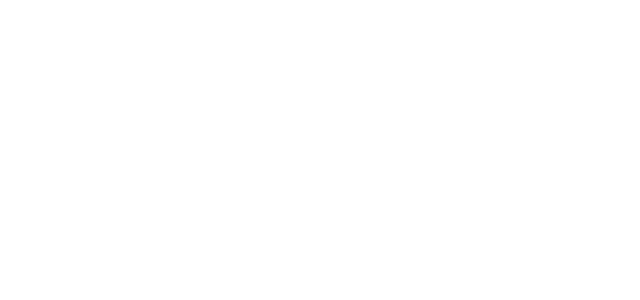
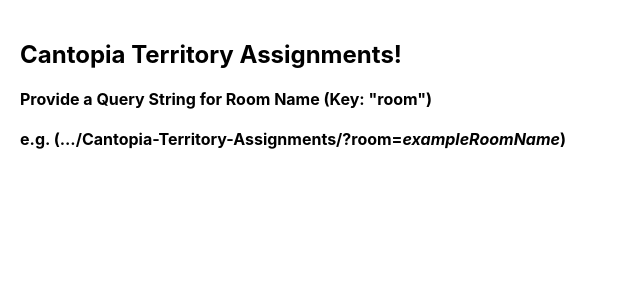
Before and after one commit to richbrett12/Cantopia-Territory-Assignments, a React (Create React App) app: page / in a window 1280 px wide. Before the commit this address had no page. Shown: the top 300 px of the page, without its empty margins (0-640 px from the left). Built offline with nearby package versions, Linux system fonts and the light colour scheme.

Commit message:
Updated Routing to use Query Strings

```diff
--- a/src/App.js
+++ b/src/App.js
@@ -10,7 +10,7 @@ function App() {
       <Router>
         <Routes>
           <Route
-            path="/Cantopia-Territory-Assignments/:roomName"
+            path="/"
             element={
               <TerritoryAssignment currentSalespeople={sampleSalespeople} />
             }
--- a/src/components/TerritoryAssignment.js
+++ b/src/components/TerritoryAssignment.js
@@ -4,7 +4,7 @@ import OhioSvg from "./Ohio";
 import SalespersonList from "./SalespersonList";
 import Grid from "@mui/material/Unstable_Grid2";
 import { Button } from "@mui/material";
-import { useParams } from "react-router-dom";
+import { useSearchParams } from "react-router-dom";
 import * as Y from "yjs";
 import { WebrtcProvider } from "y-webrtc";
 
@@ -16,9 +16,13 @@ let provider = null;
 
 function TerritoryAssignment({ currentSalespeople }) {
   const [currentState, dispatch] = useReducer(ContextReducer, AppContextObject);
-  const { roomName } = useParams();
+  const [searchParams, setSearchParams] = useSearchParams();
+
+  const roomName = searchParams.get("room");
+  const missingRoomName = roomName === null || roomName === "";
 
   useEffect(() => {
+    if (!missingRoomName) {
       if (!provider || provider.roomName !== roomName) {
         if (provider) {
           provider.destroy();
@@ -35,9 +39,10 @@ function TerritoryAssignment({ currentSalespeople }) {
           ydoc: ydoc,
         });
       }
+    }
 
     return () => {};
-  }, [roomName]);
+  }, [roomName, missingRoomName]);
 
   if (ydoc) {
     ydoc.on("update", () => {
@@ -95,6 +100,19 @@ function TerritoryAssignment({ currentSalespeople }) {
 
   return (
     <AppContextNew.Provider value={currentState}>
+      {missingRoomName ? (
+        <span>
+          <h2>Cantopia Territory Assignments!</h2>
+          <strong>
+            Provide a Query String for Room Name (Key: "room")
+            <br />
+            <br />
+            e.g. (.../Cantopia-Territory-Assignments/?room=
+            <i>exampleRoomName</i>)
+          </strong>
+        </span>
+      ) : (
+        <>
           <span>
             <strong>Room Name: </strong>
             {roomName}
@@ -107,13 +125,22 @@ function TerritoryAssignment({ currentSalespeople }) {
                   onSalespersonSelect={handleSalespersonSelect}
                 />
               </Grid>
-          <Grid xs={4} display="flex" justifyContent="start" alignItems="start">
+              <Grid
+                xs={4}
+                display="flex"
+                justifyContent="start"
+                alignItems="start"
+              >
                 <OhioSvg onCountySelect={handleCountySelect} />
               </Grid>
               <Grid xs={4}></Grid>
 
               <Grid xs={4} display="flex" justifyContent="space-around">
-            <Button size="small" variant="contained" onClick={handleRandomFill}>
+                <Button
+                  size="small"
+                  variant="contained"
+                  onClick={handleRandomFill}
+                >
                   Sample Fill
                 </Button>
                 <Button
@@ -127,7 +154,9 @@ function TerritoryAssignment({ currentSalespeople }) {
                   <Button
                     size="small"
                     variant="contained"
-                onClick={() => handleClear(currentState.selectedSalesperson)}
+                    onClick={() =>
+                      handleClear(currentState.selectedSalesperson)
+                    }
                     disabled
                   >
                     Clear Current
@@ -136,7 +165,9 @@ function TerritoryAssignment({ currentSalespeople }) {
                   <Button
                     className="ActionButtons"
                     variant="contained"
-                onClick={() => handleClear(currentState.selectedSalesperson)}
+                    onClick={() =>
+                      handleClear(currentState.selectedSalesperson)
+                    }
                   >
                     Clear Current
                   </Button>
@@ -145,6 +176,8 @@ function TerritoryAssignment({ currentSalespeople }) {
               <Grid xs={4}></Grid>
             </Grid>
           </div>
+        </>
+      )}
     </AppContextNew.Provider>
   );
 }
```
Lines whose indentation alone changed are shown as unchanged.
